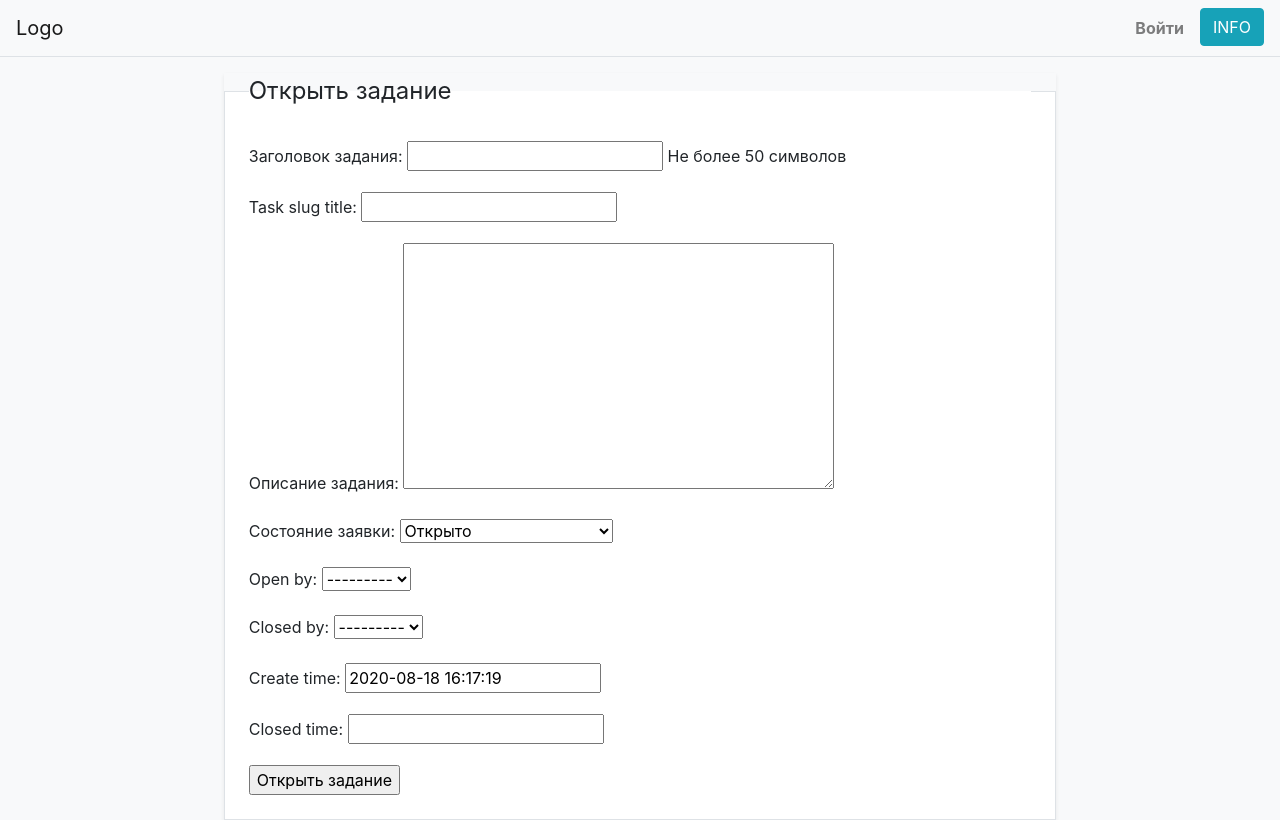
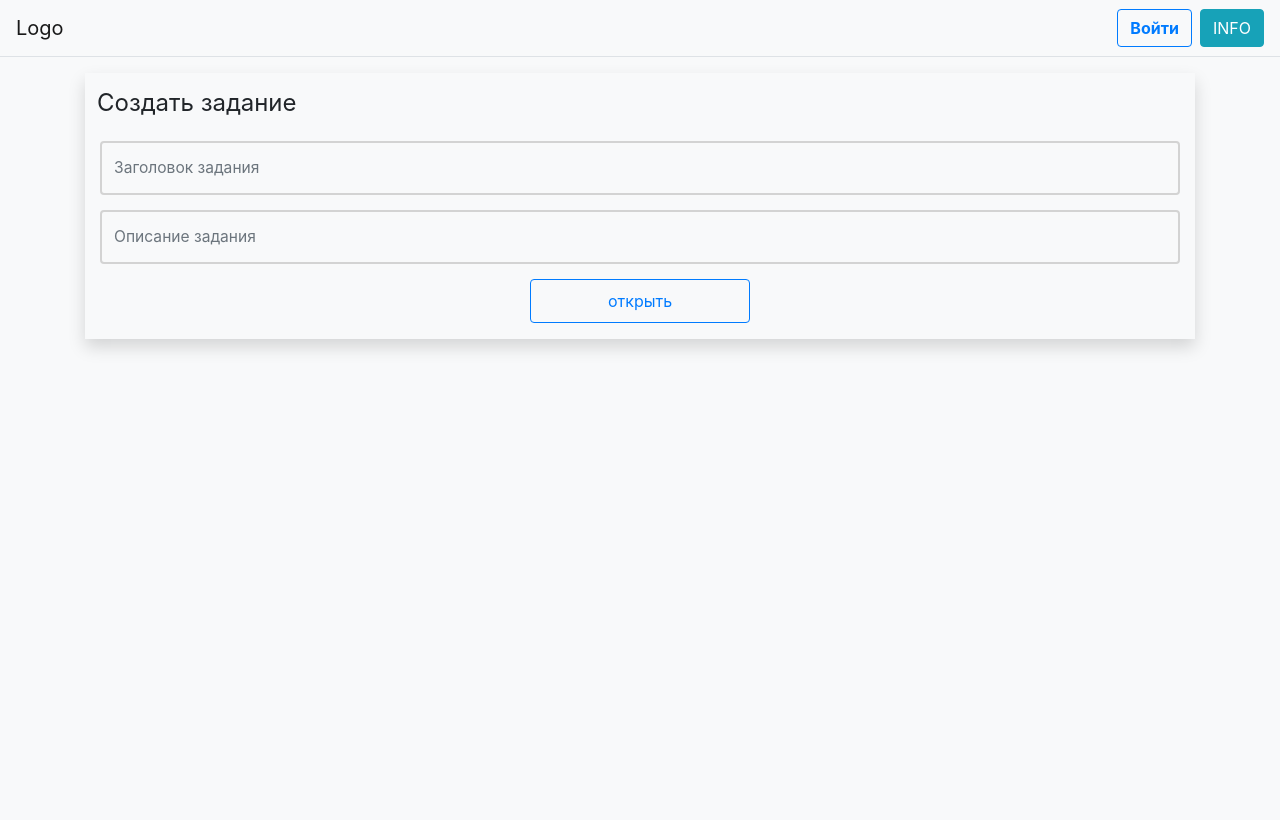
Before and after one commit to Koti4ch/webapplication, a Django app: page /task/ in a window 1280 px wide. After the commit the page ends 351 px from the top, so only its background shows below. Run offline with Django 3.2, Linux system fonts and the light colour scheme; some libraries are stand-ins or nearby versions.

Commit message:
we created from with form for add task

```diff
--- a/authuser/static/css/custom.css
+++ b/authuser/static/css/custom.css
@@ -109,6 +109,10 @@
     outline: transparent;
 }
 
+.full {
+    width: 100%;
+}
+
 /* avatara behavior */
 .media-img {
     position: relative;
@@ -172,6 +176,7 @@
     background: #00d9ff;
 }
 
+
 @media(max-width: 575px) {
     .standart_form {
         width: 90%;
@@ -186,4 +191,8 @@
     .standart_form {
         width: 30%;
     }
+
+    .full {
+        width: 100%;
+    }
 }
--- a/tasksapp/forms.py
+++ b/tasksapp/forms.py
@@ -6,4 +6,9 @@ from .models import Task
 class createNewTaskForm(forms.ModelForm):
     class Meta:
         model = Task
-        fields = "__all__"
+        fields = ('task_title', 'task_msg',)
+
+        widgets = {
+            'task_title': forms.TextInput(attrs={'class': "standart_form--input", "autocomplete": "off"}),
+            'task_msg': forms.TextInput(attrs={'class': "standart_form--input", "autocomplete": "off"}),
+        }
--- a/tasksapp/models.py
+++ b/tasksapp/models.py
@@ -32,5 +32,8 @@ class Task(models.Model):
     create_time = models.DateTimeField(default=timezone.datetime.now, blank=True, null=False)
     closed_time = models.DateTimeField(blank=True, null=True)
 
+    # TODO : need add username from comp who create a task
+    # current_user_name = models.CharField(max_length=20, ${blank=True, null=True})
+
     #def __str__(self):
     #    return task_title
--- a/tasksapp/urls.py
+++ b/tasksapp/urls.py
@@ -3,5 +3,5 @@ from django.urls import path
 from . import views as taskviews
 
 urlpatterns = [
-    path('', taskviews.startCreateTask, name='newTaskForm'),
+    path('', taskviews.startCreateTask, name='taskapp'),
 ]
--- a/tasksapp/views.py
+++ b/tasksapp/views.py
@@ -1,5 +1,8 @@
-from django.shortcuts import render
+from django.shortcuts import render, redirect
+from django.contrib import messages
 from .forms import createNewTaskForm
+from authuser.models import User
+from django.utils.text import slugify
 # Create your views here.
 
 
@@ -9,6 +12,30 @@ def startCreateTask(request):
         createtaskform = createNewTaskForm()
         return render(request, 'tasksapp/createnewtask_page.html', {'createtaskform': createtaskform})
 
+    if request.method == "POST":
+        createtaskform = createNewTaskForm(data=request.POST)
+        if createtaskform.is_valid():
+            try:
+                userObj = User.objects.get(username=request.user)
+            except:
+                print("Can't identify")
+                userObj = User.objects.get(username='noname')
+
+            taskInstance = createtaskform.save(commit=False)
+            taskInstance.open_by = userObj
+            taskInstance.task_slug = slugify(taskInstance.task_title + str(taskInstance.task_id)[-13:], allow_unicode=True)
+
+            taskInstance.save()
+
+            # for _k, _v in taskInstance.__dict__.items():
+            #     print('{} \t: {}'.format(_k, _v))
+
+
+
+            messages.add_message(request, messages.INFO,
+                                 'Задание открыто.')
+        return redirect('index')
+
 # TODO: create it in class
 class TaskApp():
     pass
--- a/templates/authuser/registration_page.html
+++ b/templates/authuser/registration_page.html
@@ -2,7 +2,7 @@
 {% load static %}
 
 {% block title %}
-Create an account
+Регистрация
 {% endblock %}
 
 {% block adition_meta %}
--- a/templates/base_tmpl.html
+++ b/templates/base_tmpl.html
@@ -33,7 +33,7 @@
                     </li>
                 {% else %}
                     <li class="nav-item">
-                        <a class="nav-link" href="#" data-toggle="modal" data-target="#auth-popup"><b>Войти</b><span
+                        <a class="btn btn-outline-primary" href="#" data-toggle="modal" data-target="#auth-popup"><b>Войти</b><span
                                 class="sr-only">(current)</span></a>
                     </li>
                 {% endif %}
@@ -109,6 +109,31 @@
                     </div>
                 </div>
 
+                <div class="card mb-4 shadow-sm">
+                    <div class="card-header">
+                        <h4 class="my-0 font-weight-normal">Task App</h4>
+                    </div>
+                    <div class="card-body">
+                        <h1 class="card-title pricing-card-title">ИКОНКА <small class="text-muted">для сервиса</small>
+                        </h1>
+                        <ul class="list-unstyled mt-3 mb-4">
+                            <li>Небольшое описание</li>
+                            <li>приложения и ссылка</li>
+                            <li>для перехода к</li>
+                            <li>выбранному сервису</li>
+                        </ul>
+                        {% if request.user.is_authenticated %}
+                        <a href="{% url 'taskapp' %}" class="btn btn-lg btn-block btn-outline-primary">Начать</a>
+                        {% else %}
+                        <div class="alert alert-warning" role="alert">
+                            доступно только для зарегистрированных пользователей
+                            <p>перейти к <a class="alert-link" href="{% url 'registration' %}"><u>регистрации</u></a>
+                            </p>
+                        </div>
+                        {% endif %}
+                    </div>
+                </div>
+
                 <!-- <div class="card mb-4 shadow-sm">
                     <div class="card-header">
                         <h4 class="my-0 font-weight-normal">Application №2</h4>
--- a/templates/tasksapp/createnewtask_page.html
+++ b/templates/tasksapp/createnewtask_page.html
@@ -1,16 +1,32 @@
 {% extends 'base_tmpl.html' %}
 {% load static %}
 
+{% block adition_meta %}
+<link rel="stylesheet" href="{% static 'css/custom.css' %}">
+{% endblock %}
+
 {% block content %}
-<form action="{% url 'password_change' %}" method="POST" class="mx-auto w-75 shadow-sm">
-    <fieldset class="bg-white border p-4">
-        <legend class="">Открыть задание <span
-            class="text-muted font-weight-bold">{{ request.user.username }}</span></legend>
-
+    <form class="shadow" action="{% url 'taskapp' %}" method="POST">
+        <fieldset class="">
+            <legend class="form_legend">Создать задание</legend>
             {% csrf_token %}
-            {{ createtaskform.as_p }}
-
-            <input type="submit" value="Открыть задание">
+            <div class="container">
+                <div class="">
+                    <!-- TODO: why not ?{# reg_form.last_name.required #} -->
+                    {% for field in createtaskform %}
+                    <div class="standart_form full">
+                        <div class="standart_form--label text-muted empty">
+                            {{ field.label }}</div>
+                        <!-- <input type="text" class="standart_form--input" required autocomplete="off"> -->
+                        {{ field }}
+                    </div>
+                    {% endfor %}
+                </div>
         </fieldset>
+        <div class="d-flex pb-3">
+            <input class="btn btn-outline-primary mx-auto" type="submit" value="открыть"
+                style="height: 44px; width: 220px;">
+        </div>
+        </div>
     </form>
 {% endblock %}
--- a/webradiopr/settings.py
+++ b/webradiopr/settings.py
@@ -25,7 +25,7 @@ SECRET_KEY = 'ld*bz_k9xwy3+c**xb#k2qna48r2(k2ed9wgq3orwgxvut!wyv'
 # SECURITY WARNING: don't run with debug turned on in production!
 DEBUG = True
 
-ALLOWED_HOSTS = ["127.0.0.1", "localhost", "192.168.43.243"]
+ALLOWED_HOSTS = []
 
 
 # Application definition
```
